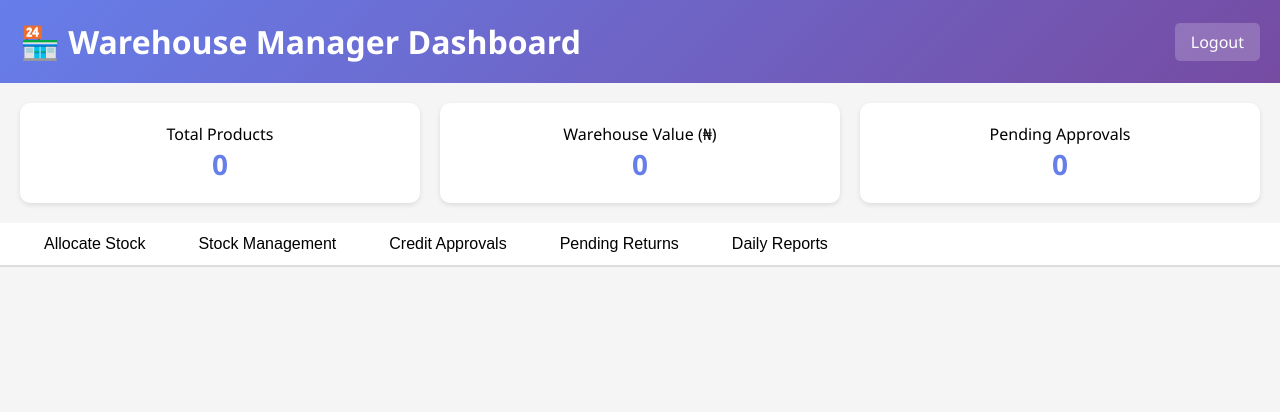
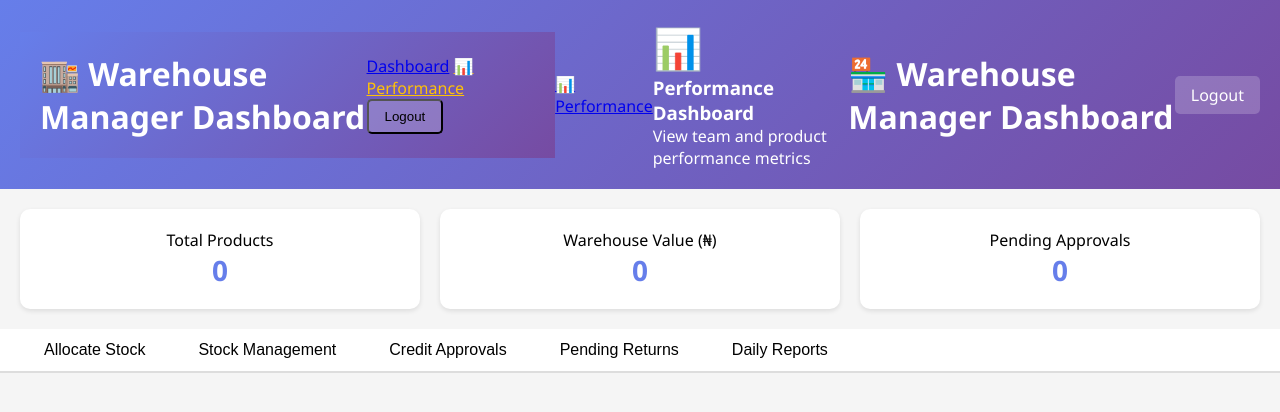
Before and after one commit to akandeaka/Smart-Warehouse-Operations-Platform, a plain HTML site: page frontend/manager-dashboard.html in a window 1280 px wide. Drawn offline with Linux system fonts and the light colour scheme; no server answers; sample sign-in values are in the browser's storage.

Commit message:
Update manager-dashboard.html

```diff
--- a/frontend/manager-dashboard.html
+++ b/frontend/manager-dashboard.html
@@ -38,6 +38,20 @@
 </head>
 <body>
     <div class="header">
+        <div class="header">
+    <h1>🏬 Warehouse Manager Dashboard</h1>
+    <div class="nav-links">
+        <a href="manager-dashboard.html">Dashboard</a>
+        <a href="manager-performance.html" style="color: #ffc107;">📊 Performance</a>
+        <button class="logout-btn" onclick="logout()">Logout</button>
+    </div>
+</div>
+        <a href="manager-performance.html" class="nav-link">📊 Performance</a>
+        <div class="card" onclick="window.location.href='manager-performance.html'" style="cursor: pointer;">
+    <div style="font-size: 40px;">📊</div>
+    <h3>Performance Dashboard</h3>
+    <p>View team and product performance metrics</p>
+</div>
         <h1>🏪 Warehouse Manager Dashboard</h1>
         <div class="logout-btn" onclick="logout()">Logout</div>
     </div>
```
